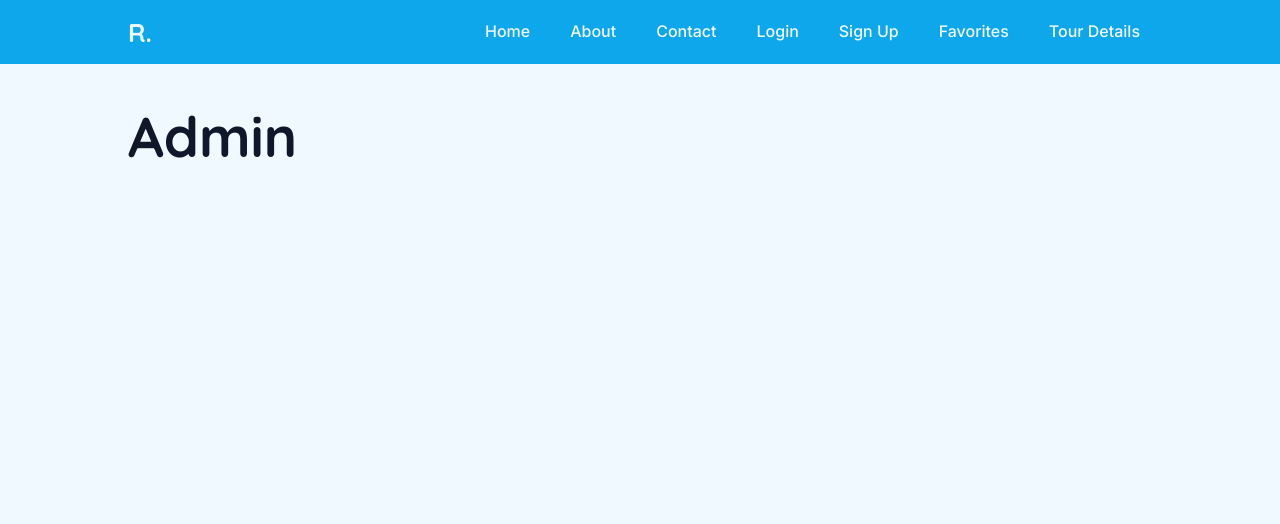
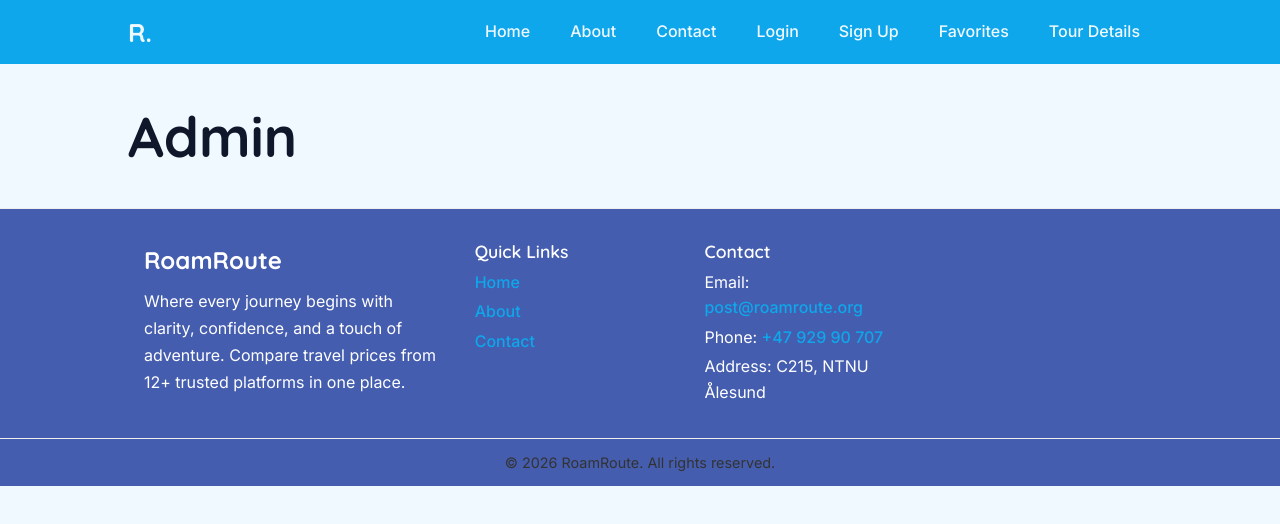
Before and after one commit to IDATA2301/idata2301-group11, a React (Vite) app in the folder roamroute/: page /admin in a window 1280 px wide. Shown: the top 524 px of the page. Built offline with nearby package versions, Linux system fonts and the light colour scheme.

Commit message:
Created simple footer that shows up on all pages.

```diff
--- a/roamroute/src/App.tsx
+++ b/roamroute/src/App.tsx
@@ -1,5 +1,6 @@
 import { BrowserRouter as Router, Routes, Route } from "react-router-dom";
 import Header from "./components/header/header";
+import Footer from "./components/footer/footer";
 import Home from "./pages/Home";
 import About from "./pages/About";
 import Contact from "./pages/Contact";
@@ -28,6 +29,8 @@ function App() {
           <Route path="/admin" element={<Admin />} />
         </Routes>
       </div>
+
+      <Footer />
     </Router>
   );
 }
--- /dev/null
+++ b/roamroute/src/assets/styles/components/footer.css
@@ -0,0 +1,84 @@
+/* ====================================
+   Footer
+   =============================== */
+
+.site-footer {
+  margin-top: var(--space-6xl);
+  background-color: var(--color-secondary);
+  border-top: 1px solid var(--color-border-light);
+  color: var(--color-surface);
+}
+
+.site-footer p {
+  margin: 0;
+  color: var(--color-surface);
+}
+
+.site-footer__inner {
+  width: 100%;
+  max-width: var(--layout-width);
+  margin: 0 auto;
+  padding: var(--space-4xl) var(--space-lg);
+  display: grid;
+  gap: var(--space-3xl);
+}
+
+.site-footer__brand {
+  display: flex;
+  flex-direction: column;
+  gap: var(--space-sm);
+}
+
+.site-footer__logo {
+  font-size: 1.5rem;
+  font-weight: 700;
+  color: var(--color-surface);
+  font-family: var(--font-heading);
+}
+
+.site-footer__section h4 {
+  font-size: 1.1rem;
+  margin: 0 0 var(--space-sm);
+  color: var(--color-surface);
+  font-family: var(--font-heading);
+  font-weight: 600;
+}
+
+.site-footer__section ul {
+  list-style: none;
+  padding: 0;
+  margin: 0;
+  display: flex;
+  flex-direction: column;
+  gap: var(--space-xs);
+}
+
+.site-footer__section a {
+  color: var(--color-primary);
+  text-decoration: none;
+}
+
+.site-footer__section a:hover {
+  color: var(--color-secondary);
+}
+
+.site-footer__bottom {
+  border-top: 1px solid var(--color-border-light);
+  padding: var(--space-md) var(--space-lg);
+  text-align: center;
+  font-size: 0.9rem;
+  color: var(--color-text-muted);
+}
+
+@media (min-width: 48rem) {
+  .site-footer__inner {
+    grid-template-columns: repeat(2, minmax(0, 1fr));
+  }
+}
+
+@media (min-width: 64rem) {
+  .site-footer__inner {
+    max-width: var(--layout-width-lg);
+    grid-template-columns: 1.5fr repeat(3, minmax(0, 1fr));
+  }
+}
--- /dev/null
+++ b/roamroute/src/components/footer/footer.tsx
@@ -0,0 +1,52 @@
+import { Link } from "react-router-dom";
+import "../../assets/styles/components/footer.css";
+
+export default function Footer() {
+  const year = new Date().getFullYear();
+
+  return (
+    <footer className="site-footer">
+      <div className="site-footer__inner">
+        <div className="site-footer__brand">
+          <span className="site-footer__logo">RoamRoute</span>
+          <p>
+            Where every journey begins with clarity, confidence, and a touch of adventure.
+            Compare travel prices from 12+ trusted platforms in one place.
+          </p>
+        </div>
+
+        <div className="site-footer__section">
+          <h4>Quick Links</h4>
+          <ul>
+            <li>
+              <Link to="/">Home</Link>
+            </li>
+            <li>
+              <Link to="/about">About</Link>
+            </li>
+            <li>
+              <Link to="/contact">Contact</Link>
+            </li>
+          </ul>
+        </div>
+
+        <div className="site-footer__section">
+          <h4>Contact</h4>
+          <ul>
+            <li>
+              Email: <a href="mailto:hello@roamroute.no">post@roamroute.org</a>
+            </li>
+            <li>
+              Phone: <a href="tel:+4712345678">+47 929 90 707</a>
+            </li>
+            <li>Address: C215, NTNU Ålesund</li>
+          </ul>
+        </div>
+      </div>
+
+      <div className="site-footer__bottom">
+        © {year} RoamRoute. All rights reserved.
+      </div>
+    </footer>
+  );
+}
```
